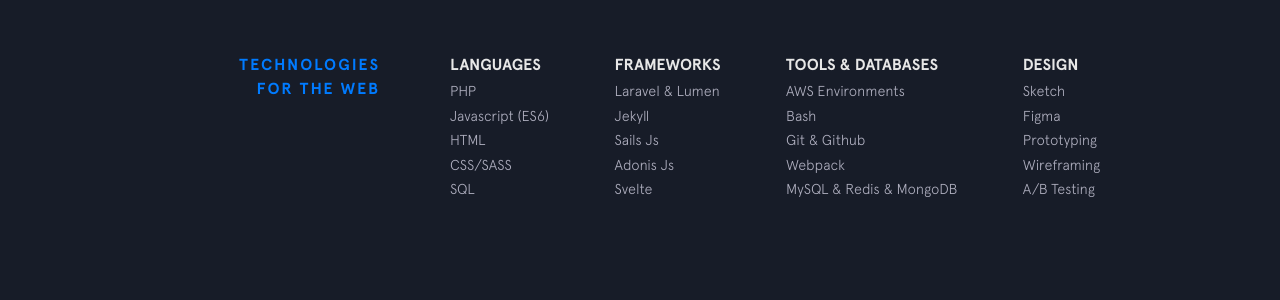
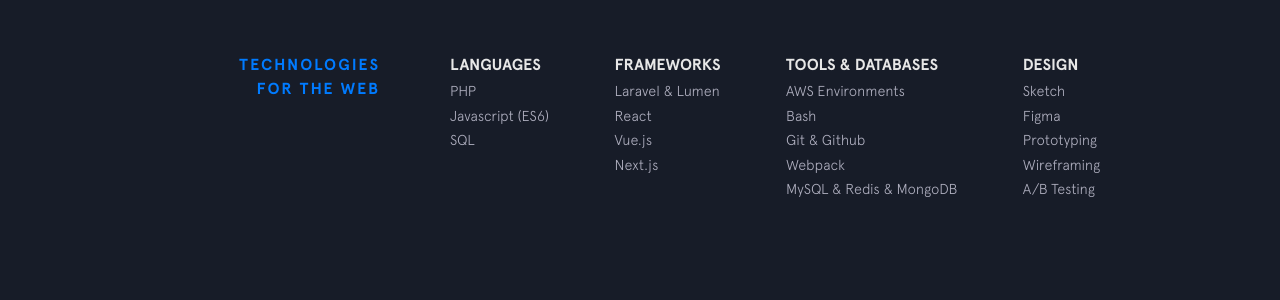
Before and after one commit to chuckrincon/chuckrincon.github.io, a Jekyll site: the page built from index.html, in a window 1280 px wide and 900 px high, scrolled down 1383 px. Shown: the part 153-453 px from the top of the window. Built offline with Jekyll 4.4.1, drawn with Linux system fonts in a browser that asks for light colours; comment, search, counter and statistics services are not loaded.

Commit message:
Update skills-web.yml

```diff
--- a/_data/skills-web.yml
+++ b/_data/skills-web.yml
@@ -1,16 +1,13 @@
 languages:
   - item: PHP
   - item: Javascript (ES6)
-  - item: HTML
-  - item: CSS/SASS
   - item: SQL
 
 frameworks:
   - item: Laravel & Lumen
-  - item: Jekyll
-  - item: Sails Js
-  - item: Adonis Js
-  - item: Svelte
+  - item: React
+  - item: Vue.js
+  - item: Next.js
 
 tools:
   - item: AWS Environments
```
